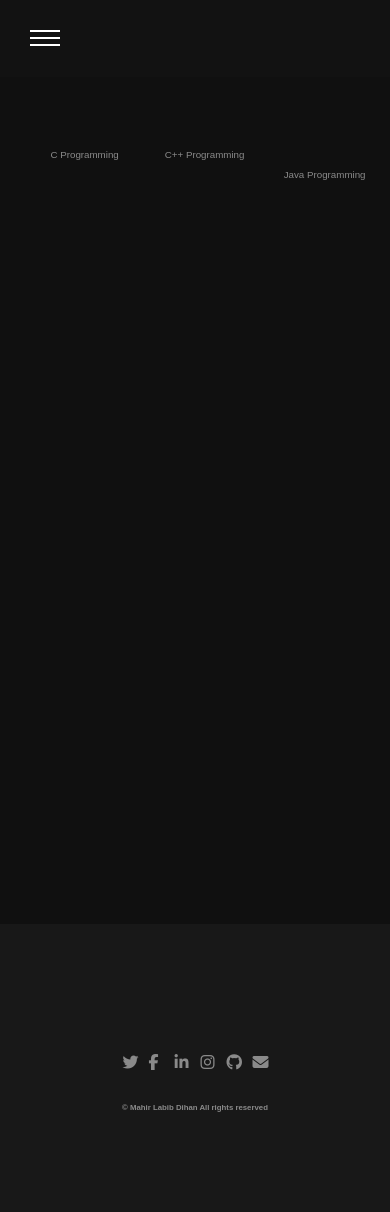
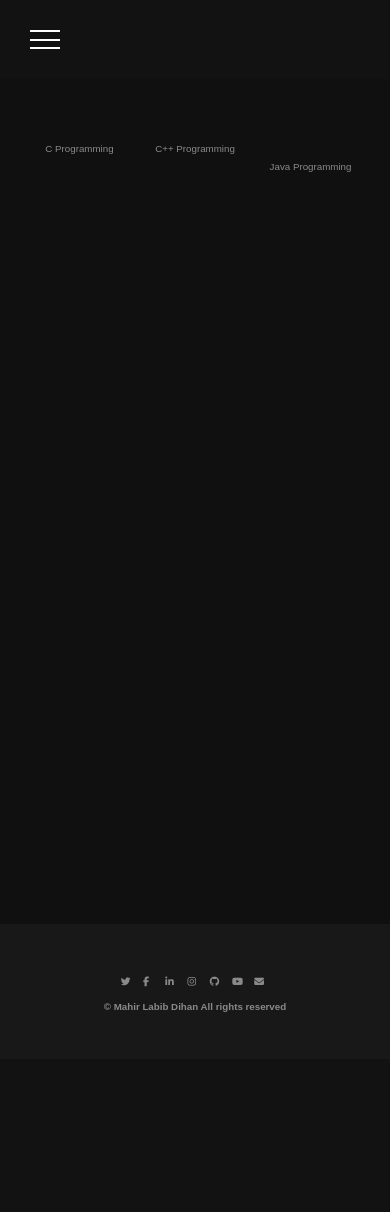
Before and after one commit to mahirlabibdihan/mahirlabibdihan.github.io, a PHP site: page /blog/index.html in a window 390 px wide. After the commit the page ends 1012 px from the top, so only its background shows below. Run offline with PHP 8.4, Linux system fonts and the light colour scheme; some libraries are stand-ins or nearby versions.

Commit message:
mahirlabibdihan

```diff
--- a/assets/css/footer.css
+++ b/assets/css/footer.css
@@ -1,4 +1,7 @@
 .footer{
+    display: flex;
+    flex-direction: column;
+    justify-content: center;
     padding: 100px 0;
     background-color: #181818;;
 }
@@ -7,11 +10,12 @@
     display: flex;
     justify-content: space-around;
     margin:auto;
-    padding: 30px 0;
+    padding:0;
     list-style-type: none;
     text-align: center;
     width: 250px;
     max-width: 40vw;
+    margin-bottom: 30px;
 }
 
 .social-icon{
@@ -35,12 +39,24 @@
     list-style-type: none;
     width: auto;
     text-align: center;
-    width: 40vw;
+    /*width: 40vw;*/
 }
 
 
 @media (max-width: 800px){
     .copyright{
-        font-size: 2vw;
+        font-size: 2.5vw;
+    }
+
+    .icons{
+        font-size: 2.5vw;
+    }
+
+    .social-icons-list{
+        margin-bottom: 3%;
+    }
+
+    .footer{
+        padding: 12vw 0;
     }
 }
--- a/assets/css/index.css
+++ b/assets/css/index.css
@@ -17,5 +17,4 @@ body{
     display: block;
     /*opacity: 0;*/
     min-height: 100vh;
-    margin-top: 0;
 }
--- a/assets/css/nav.css
+++ b/assets/css/nav.css
@@ -3,7 +3,7 @@
     display: flex;
     position: fixed;
     justify-content: space-between;
-    padding: 3vh 30px;
+    padding: 30px;
     letter-spacing: 2px;
     background-color:rgba(20,20,20,.5);
     width: 100vw;
@@ -48,6 +48,10 @@
 }
 
 @media (max-width: 800px){
+    .nav-bar{
+        padding: 30px;
+    }
+
     .nav-bar-left{
         display:flex;
         flex-direction:column;
@@ -75,14 +79,16 @@
     }
 
     .nav-button{
-        display:block;
+        display: flex;
+        flex-direction: column;
+        justify-content: space-between;
         cursor : pointer;
+        height: 19px;
     }
 
     .line{
         background-color:white;
         width: 30px;
         height: 2px;
-        margin: 5px 0;
     }
 }
--- a/assets/css/work.css
+++ b/assets/css/work.css
@@ -1,23 +1,24 @@
 /* Clear floats after the columns */
 .projects-container{
-    padding: 0 0 0 30px;
+    padding: 0 30px;
     margin-top: 80px;
 }
 .table{
     display: flex;
     flex-direction: column;
-    margin-top: 30px;
+    margin: 30px 0;
 }
 .row{
     display: flex;
     flex-direction: row;
+    justify-content: space-between;
     width: 100%;
 }
 .column {
     display: block;
-    width: 33%;
+    width: 30%;
     margin-bottom: 3%;
-    margin-right: 3%;
+    /*margin-right: 3%;*/
     /*padding-bottom: 2%;*/
 
 }
@@ -49,4 +50,10 @@
     .cell-name{
         font-size: 2.5vw;
     }
+    .table{
+        margin: 3% 0;
+    }
+    .windows-apps{
+        margin-top: 3%;
+    }
 }
--- a/assets/js/footer.js
+++ b/assets/js/footer.js
@@ -1,13 +1,14 @@
 const footer = document.querySelector(".footer");
 footer.innerHTML += '' +
     '<ul class="social-icons-list">\n' +
-    '        <li class="social-icon"><a href="https://twitter.com/mahirlabibdihan" class="fa fa-twitter"></a></li>\n' +
-    '        <li class="social-icon"><a href="https://www.facebook.com/mahirlabibdihan/" class="fa fa-facebook"></a></li>\n' +
-    '        <li class="social-icon"><a href="https://www.linkedin.com/in/mahirlabibdihan/" class="fa fa-linkedin"></a></li>\n' +
-    '        <li class="social-icon"><a href="https://www.instagram.com/di_huu/" class="fa fa-instagram"></a></li>\n' +
-    '        <li class="social-icon"><a href="https://github.com/mahirlabibdihan" class="fa fa-github"></a></li>\n' +
-    '        <li class="social-icon"><a href="mailto:mahirlabibdihan@gmail.com" class="fa fa-envelope"></a></li>\n' +
-    '    </ul>\n' +
-    '    <h4 class="copyright">\n' +
-    '        &copy; Mahir Labib Dihan All rights reserved\n' +
-    '    </h4>';
+    '        <li class="social-icon"><a href="https://twitter.com/mahirlabibdihan" class="icons fa fa-twitter"></a></li>\n' +
+    '        <li class="social-icon"><a href="https://www.facebook.com/mahirlabibdihan/" class="icons fa fa-facebook"></a></li>\n' +
+    '        <li class="social-icon"><a href="https://www.linkedin.com/in/mahirlabibdihan/" class="icons fa fa-linkedin"></a></li>\n' +
+    '        <li class="social-icon"><a href="https://www.instagram.com/di_huu/" class="icons fa fa-instagram"></a></li>\n' +
+    '        <li class="social-icon"><a href="https://github.com/mahirlabibdihan" class="icons fa fa-github"></a></li>\n' +
+    '        <li class="social-icon"><a href="https://www.youtube.com/channel/UCTqeUw6A6cKjpNXaAcveGYQ" class="icons fa fa-youtube"></a></li>\n' +
+    '        <li class="social-icon"><a href="mailto:mahirlabibdihan@gmail.com" class="icons fa fa-envelope"></a></li>\n' +
+    '</ul>\n' +
+    '<h4 class="copyright">\n' +
+    '    &copy; Mahir Labib Dihan All rights reserved\n' +
+    '</h4>';
```
